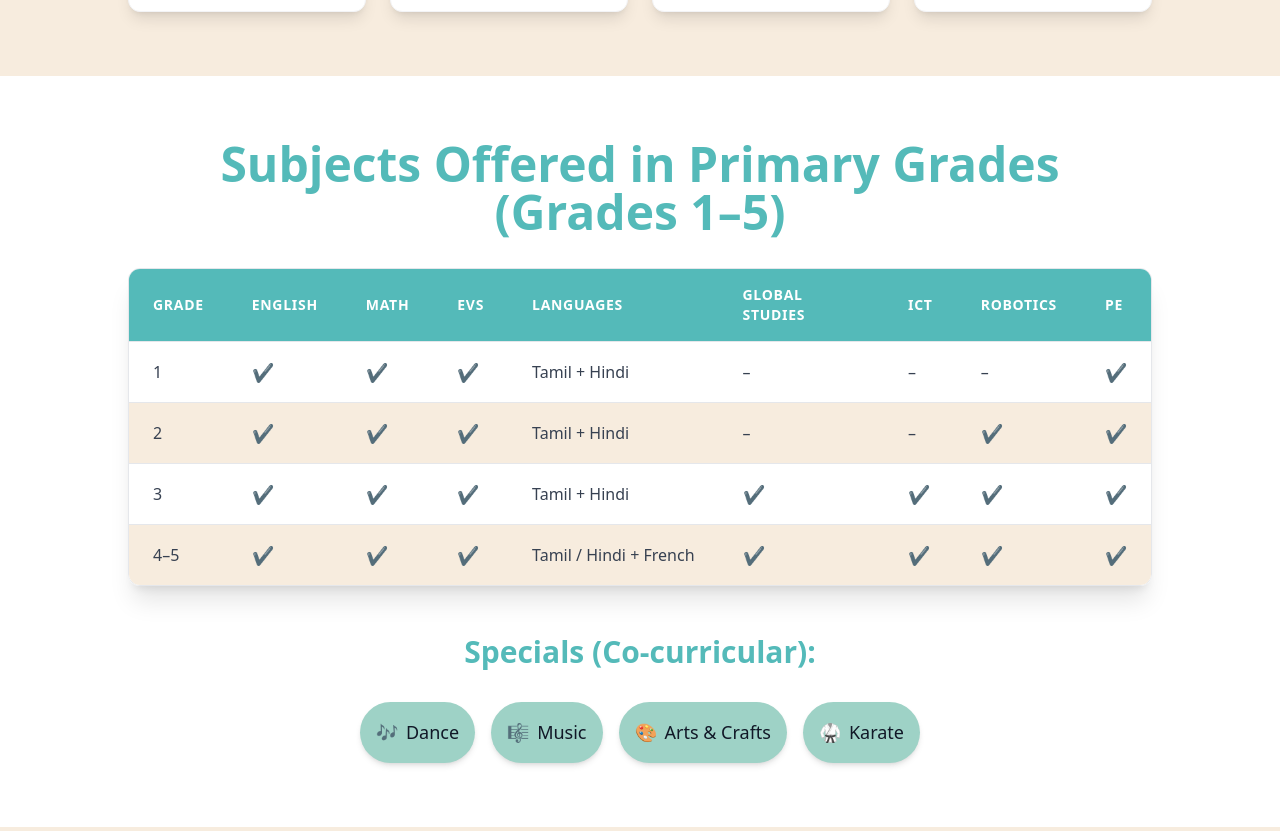
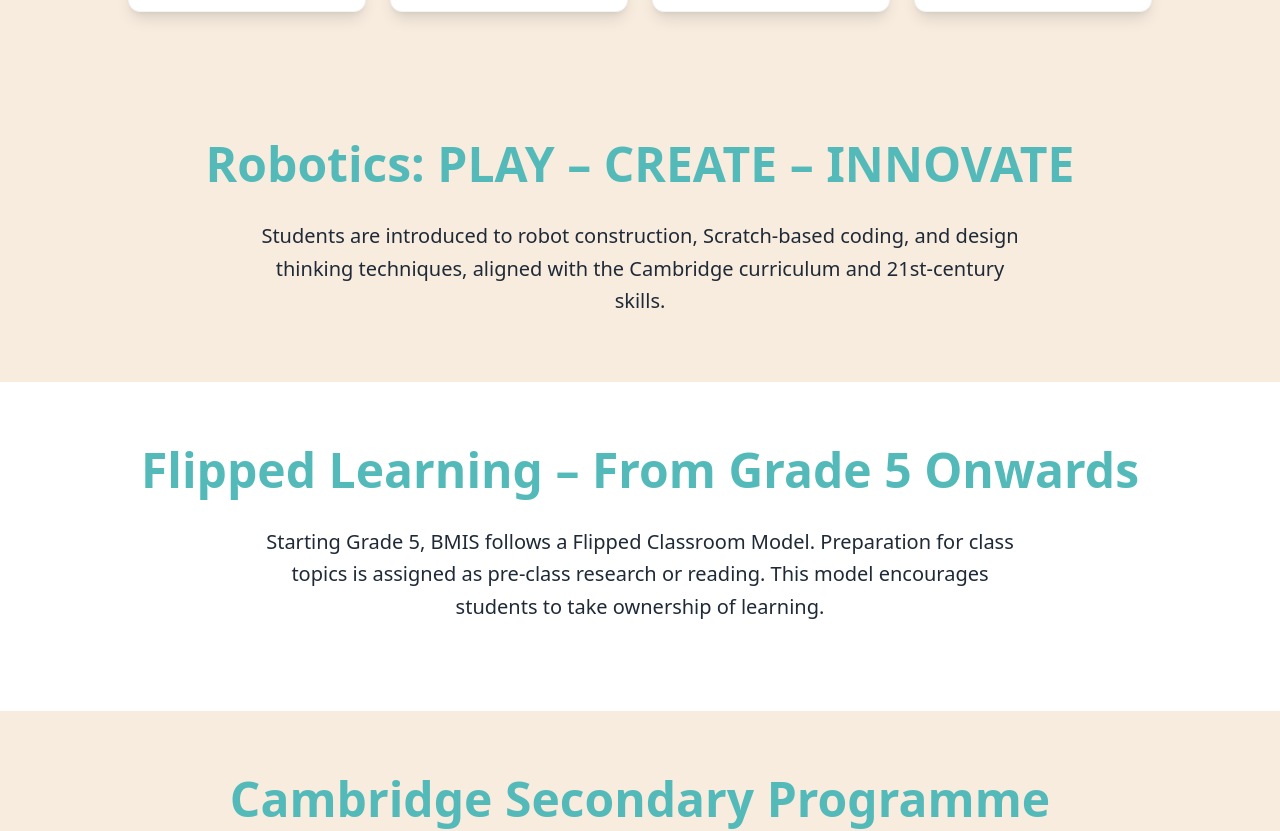
Before and after one commit to BM-Landing-Page/FrontEnd, a Next.js app: page /primaryandmiddleyears in a window 1280 px wide. Shown: the part 1214-2045 px from the top of the page. Built offline with nearby package versions, Linux system fonts and the light colour scheme.

Commit message:
`Removed unused code and commented out sections in Academics and Home components`

```diff
--- a/src/components/sections/Academics/primaryandmiddleyears.tsx
+++ b/src/components/sections/Academics/primaryandmiddleyears.tsx
@@ -110,12 +110,12 @@ export default function PrimaryAndMiddleYears() {
     },
   ]
 
-  const Specials = [
-    { label: "Dance", emoji: "🎶" },
-    { label: "Music", emoji: "🎼" },
-    { label: "Arts & Crafts", emoji: "🎨" },
-    { label: "Karate", emoji: "🥋" },
-  ]
+  // const Specials = [
+  //   { label: "Dance", emoji: "🎶" },
+  //   { label: "Music", emoji: "🎼" },
+  //   { label: "Arts & Crafts", emoji: "🎨" },
+  //   { label: "Karate", emoji: "🥋" },
+  // ]
 
   const SpecialsGr58 = [
     { label: "Karate", emoji: "🥋" },
@@ -211,7 +211,7 @@ export default function PrimaryAndMiddleYears() {
         </div>
       </Section>
 
-      <Section title="Subjects Offered in Primary Grades (Grades 1–5)" bg={colors.white}>
+      {/* <Section title="Subjects Offered in Primary Grades (Grades 1–5)" bg={colors.white}>
         <SubjectsTable data={primarySubjectsData} type="primary" />
         <h3 className="text-3xl font-bold mb-8 text-[#54BAB9] text-center mt-12">Specials (Co-curricular):</h3>
         <div className="flex flex-wrap justify-center gap-4 text-lg leading-relaxed">
@@ -231,7 +231,7 @@ export default function PrimaryAndMiddleYears() {
             </motion.div>
           ))}
         </div>
-      </Section>
+      </Section> */}
 
       <Section title="Robotics: PLAY – CREATE – INNOVATE" bg={colors.lightTan}>
         <p className="text-xl leading-relaxed max-w-3xl mx-auto text-center">
--- a/src/components/sections/Home/USPs.tsx
+++ b/src/components/sections/Home/USPs.tsx
@@ -66,8 +66,8 @@ export default function USPs() {
         >
           <h3 className="text-2xl font-bold text-[#54BAB9] mb-4">Latest Updates</h3>
           <ScrollTicker />
-          <p className="text-[#1E293B] leading-relaxed text-sm">
-            Stay updated with our latest announcements and achievements
+          <p className="text-[#54BAB9] leading-relaxed text-sm">
+           <b>Stay updated with our latest announcements and achievements</b>
           </p>
         </motion.div>
 
```
